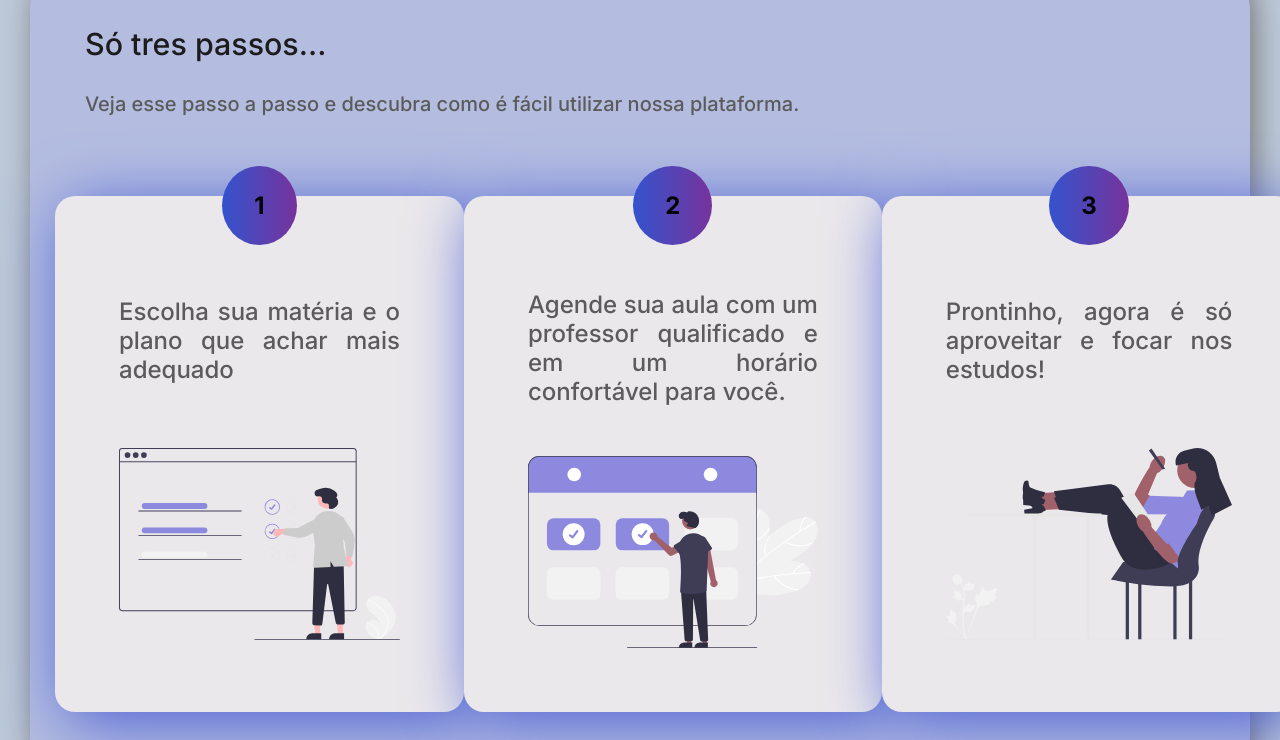
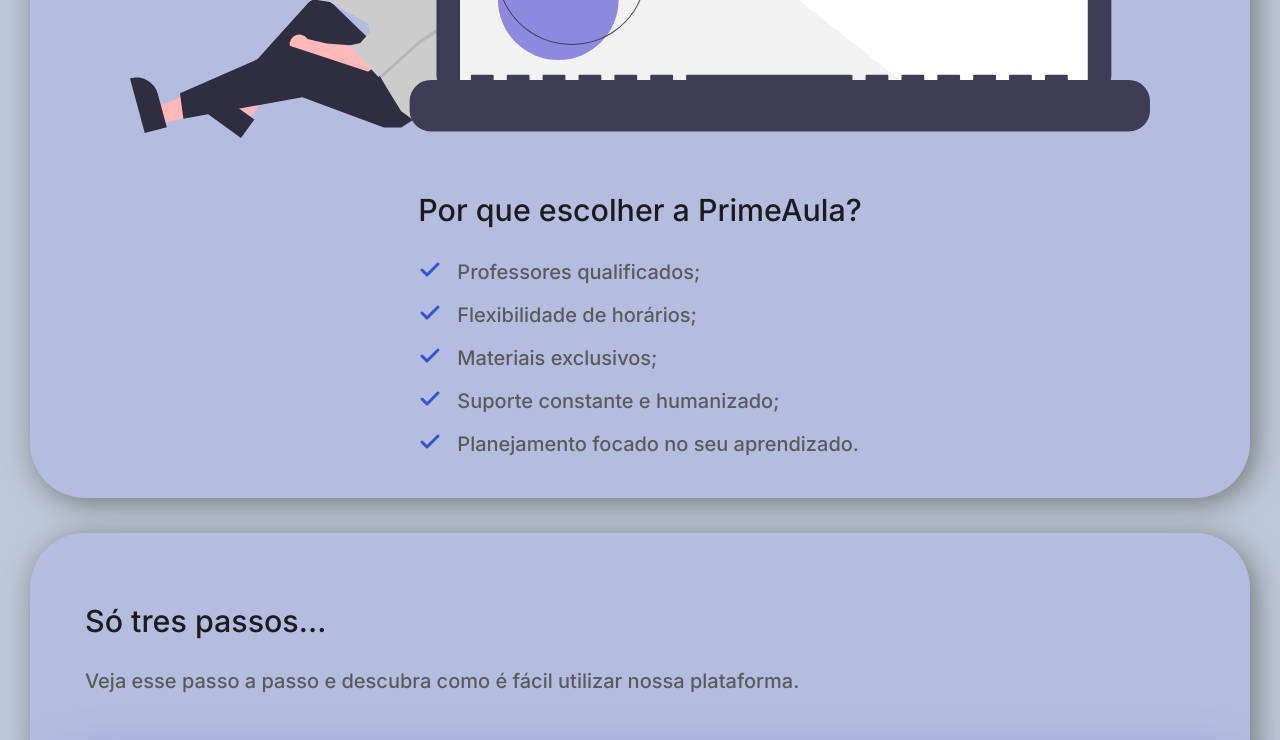
Before and after one commit to bernardooldz/PrimeAula, a React (Vite) app: page / in a window 1280 px wide. Shown: the part 2000-2740 px from the top of the page. Built offline with nearby package versions, Linux system fonts and the light colour scheme.

Commit message:
add resposividade a section HowToUse

```diff
--- a/src/styles/responsive.css
+++ b/src/styles/responsive.css
@@ -37,6 +37,8 @@
 
     .image-home img {
         width: 100%;
+        height: 100%;
+        margin-top: 20px;
     }
 
     .container-advantages{
@@ -61,4 +63,28 @@
         width: 100%;
     }
 
+    .steps-htu {
+        flex-direction: column;
+        gap: 60px;
+    }
+
+    .steps-htu:last-child{
+        margin-bottom: 20px;
+    }
+
+    .case-step{
+        width: 100%;
+        padding: 30px;
+    }
+
+    .case-step img{
+        width: 100%;
+        padding: 10px;
+    }
+
+    .case-step .subtitles{
+        font-size: 1.25rem;
+        margin-top: 40px;
+        margin-bottom: 20px;
+    }
 }
```
